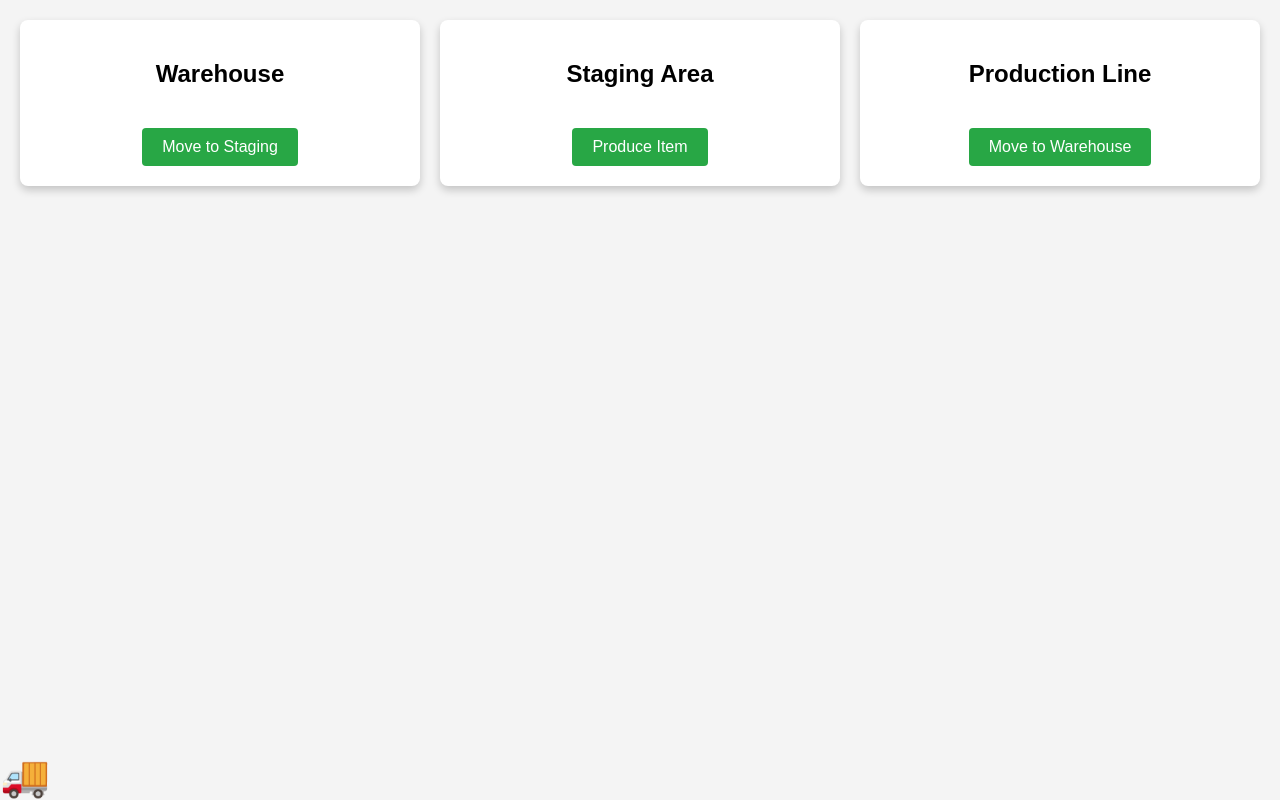
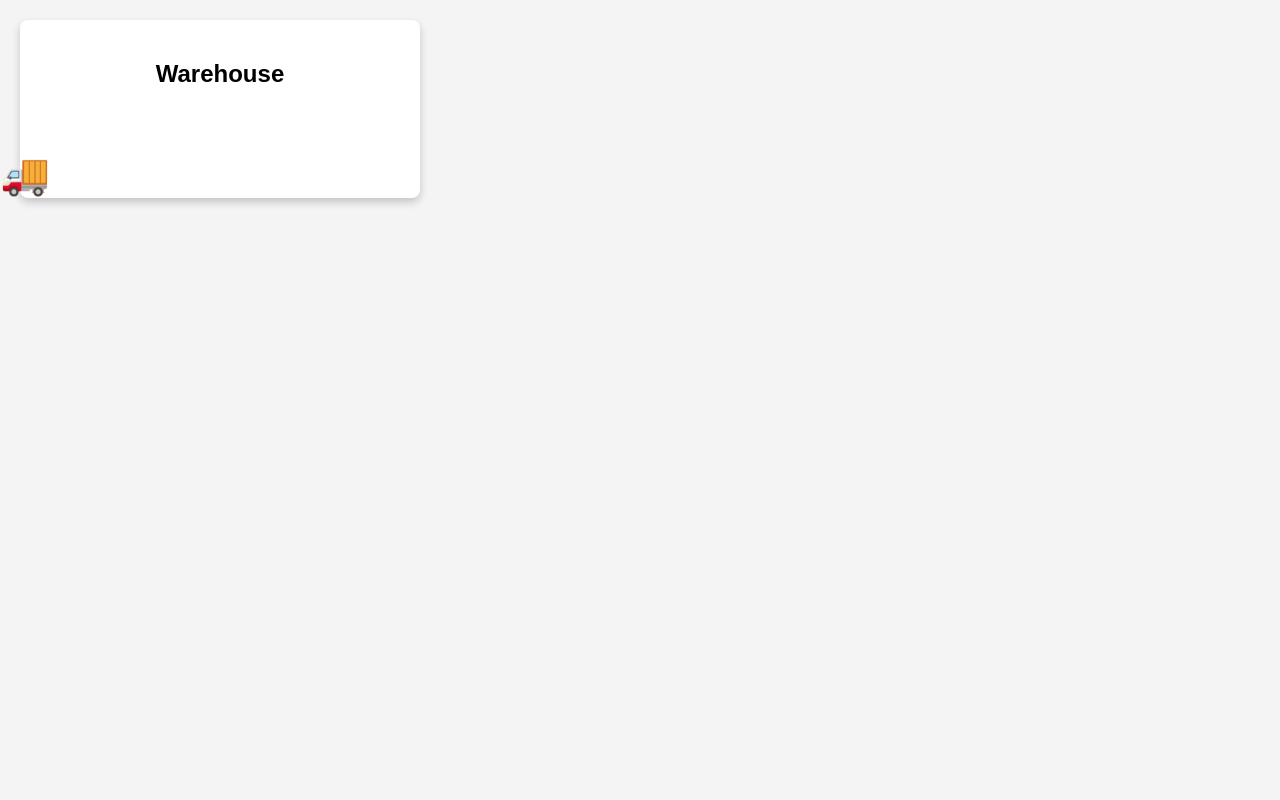
Before and after one commit to Wolfenheimm/erp-demo, a React (Create React App) app: page / in a window 1280 px wide. Built offline with nearby package versions, Linux system fonts and the light colour scheme.

Commit message:
Add means to communicate with local blockchain, Update warehouse listing display, Update Truck display and timing

```diff
--- a/src/App.css
+++ b/src/App.css
@@ -48,6 +48,7 @@ body {
   grid-template-columns: repeat(3, 1fr);
   gap: 20px;
   padding: 20px;
+  position: relative; /* For truck animation */
 }
 
 .section {
@@ -64,17 +65,25 @@ body {
   display: flex;
   flex-wrap: wrap;
   gap: 10px;
-  margin-bottom: 10px;
+  padding-bottom: 30px;
+  overflow-y: auto; /* Enable vertical scrolling */
+  max-height: 300px; /* Limit the height of the warehouse items */
+  padding: 10px; /* Add padding for better visibility */
+  box-sizing: border-box; /* Include padding in the width/height */
+  margin-bottom: 50px;
 }
 
 .item {
-  background: #007bff;
+  background: #b30a01;
   color: white;
   padding: 10px;
   border-radius: 4px;
-  font-size: 14px;
-  text-align: center;
-  min-width: 50px;
+  font-size: 12px;
+  font-style: bold;
+  text-align: left;
+  width: 100%;
+  margin-left: 20px;
+  border: 1px solid #ddd; /* Optional: Add a border for better visibility */
 }
 
 button {
@@ -94,7 +103,7 @@ button:hover {
 
 .truck {
   position: absolute;
-  bottom: 0;
+  bottom: 20px;
   left: 0;
   font-size: 40px;
 }
--- a/src/App.js
+++ b/src/App.js
@@ -1,47 +1,89 @@
-import React, { useState } from "react";
+import React, { useState, useEffect, useCallback } from "react";
 import { motion } from "framer-motion";
-import Truck from "./truck";
+import { callInventoryInsertion } from "./polkadot";
 import "./App.css";
+
+const ITEM_TEMPLATES = [
+  {
+    moved_by: "bob",
+    sku: "123123123",
+    abc_code: "A",
+    inventory_type: "RawMaterial",
+    product_type: "RawMaterials",
+    qty: 10,
+    weight: 5,
+    shelf_life: 365,
+    cycle_count: 0,
+    location: "Warehouse",
+  },
+  {
+    moved_by: "bob",
+    sku: "123123124",
+    abc_code: "A",
+    inventory_type: "RawMaterial",
+    product_type: "RawMaterials",
+    qty: 10,
+    weight: 5,
+    shelf_life: 365,
+    cycle_count: 0,
+    location: "Warehouse",
+  },
+  {
+    moved_by: "bob",
+    sku: "123123125",
+    abc_code: "A",
+    inventory_type: "RawMaterial",
+    product_type: "RawMaterials",
+    qty: 10,
+    weight: 5,
+    shelf_life: 365,
+    cycle_count: 0,
+    location: "Warehouse",
+  },
+];
 
 function App() {
   const [warehouse, setWarehouse] = useState([]);
-  const [staging, setStaging] = useState([]);
-  const [producedItems, setProducedItems] = useState([]);
+  const [lotCounter, setLotCounter] = useState(1);
+  const [isTruckMoving, setIsTruckMoving] = useState(false);
 
-  const handleDelivery = () => {
-    const newItems = Array.from({ length: 5 }, (_, i) => `Item-${Math.floor(Math.random() * 1000)}`);
-    setWarehouse((prev) => [...prev, ...newItems]);
-  };
+  // Stable handleDelivery function using useCallback
+  const handleDelivery = useCallback(async () => {
+    const randomIndex = Math.floor(Math.random() * ITEM_TEMPLATES.length);
+    const template = ITEM_TEMPLATES[randomIndex];
 
-  const moveToStaging = () => {
-    if (warehouse.length > 0) {
-      const item = warehouse[0];
-      setWarehouse((prev) => prev.slice(1));
-      setStaging((prev) => [...prev, item]);
+    const newItem = {
+      ...template,
+      lot_number: lotCounter,
+      created_at: Math.floor(Date.now() / 1000),
+    };
+
+    try {
+      const senderSeed = "//Alice"; // Replace with your seed/mnemonic
+      await callInventoryInsertion(senderSeed, newItem);
+
+      setWarehouse((prev) => [newItem, ...prev]);
+      setLotCounter((prev) => prev + 1);
+    } catch (error) {
+      console.error("Blockchain transaction failed:", error);
     }
-  };
+  }, [lotCounter]);
 
-  const produceItem = () => {
-    if (staging.length > 0) {
-      const item = staging[0];
-      setStaging((prev) => prev.slice(1));
-      setProducedItems((prev) => [...prev, `Produced-${item}`]);
-    }
-  };
+  // Simulate truck arriving periodically
+  useEffect(() => {
+    const interval = setInterval(() => {
+      setIsTruckMoving(true);
+      setTimeout(() => {
+        handleDelivery(); // Deliver item
+        setIsTruckMoving(false);
+      }, 3000);
+    }, 10000);
 
-  const moveToWarehouse = () => {
-    if (producedItems.length > 0) {
-      const item = producedItems[0];
-      setProducedItems((prev) => prev.slice(1));
-      setWarehouse((prev) => [...prev, item]);
-    }
-  };
+    return () => clearInterval(interval);
+  }, [handleDelivery]);
 
   return (
     <div className="factory">
-      {/* Truck for delivering items */}
-      <Truck onDeliver={handleDelivery} />
-
       <div className="section warehouse">
         <h2>Warehouse</h2>
         <div className="items">
@@ -52,107 +94,25 @@ function App() {
               animate={{ scale: 1.2 }}
               transition={{ duration: 0.5 }}
             >
-              {item}
+              <p>SKU: {item.sku}</p>
+              <p>Lot: {item.lot_number}</p>
+              <p>Created: {new Date(item.created_at * 1000).toLocaleString()}</p>
             </motion.div>
           ))}
         </div>
-        <button onClick={moveToStaging}>Move to Staging</button>
       </div>
-
-      <div className="section staging">
-        <h2>Staging Area</h2>
-        <div className="items">
-          {staging.map((item, index) => (
-            <motion.div
-              key={index}
-              className="item"
-              animate={{ rotate: 360 }}
-              transition={{ duration: 1 }}
-            >
-              {item}
-            </motion.div>
-          ))}
-        </div>
-        <button onClick={produceItem}>Produce Item</button>
-      </div>
-
-      <div className="section production">
-        <h2>Production Line</h2>
-        <div className="items">
-          {producedItems.map((item, index) => (
-            <motion.div
-              key={index}
-              className="item"
-              animate={{ y: 20 }}
-              transition={{ repeat: Infinity, duration: 0.5 }}
-            >
-              {item}
-            </motion.div>
-          ))}
-        </div>
-        <button onClick={moveToWarehouse}>Move to Warehouse</button>
+      <div>
+        <motion.div
+          className="truck"
+          animate={isTruckMoving ? { x: 400 } : { x: 0 }}
+          transition={{ duration: 3, ease: "easeInOut" }}
+        >
+          🚚
+        </motion.div>
       </div>
     </div>
+
   );
 }
 
 export default App;
-
-// import React, { useEffect, useState } from 'react';
-// import { connectToBlockchain, callInventoryInsertion } from './polkadot';
-
-// function App() {
-//   const [blockNumber, setBlockNumber] = useState(null);
-
-//   const [item] = useState({
-//     moved_by: 'bob',
-//     sku: '123123123',
-//     lot_number: 1,
-//     serial_number: 1001,
-//     abc_code: 'A',
-//     inventory_type: 'finishedgood',
-//     product_type: 'capitalgoods',
-//     qty: 10,
-//     weight: 5,
-//     shelf_life: 365,
-//     cycle_count: 0,
-//     created_at: Math.floor(Date.now() / 1000),
-//     location: 'Warehouse',
-//   });
-
-//   const [status, setStatus] = useState('');
-
-//   async function handleSubmit() {
-//     try {
-//       setStatus('Processing...');
-//       const senderSeed = '//Alice'; // Replace with your sender's seed phrase
-//       const result = await callInventoryInsertion(senderSeed, item);
-//       setStatus(`Transaction successful: ${result}`);
-//     } catch (error) {
-//       setStatus(`Transaction failed: ${error.message}`);
-//     }
-//   }
-
-//   useEffect(() => {
-//     async function fetchBlockNumber() {
-//       const api = await connectToBlockchain();
-//       const lastHeader = await api.rpc.chain.getHeader();
-//       setBlockNumber(lastHeader.number.toHuman());
-//     }
-
-//     fetchBlockNumber().catch(console.error);
-//   }, []);
-
-//   return (
-//     <div>
-//       <h1>Latest Block Number</h1>
-//       {blockNumber ? <p>{blockNumber}</p> : <p>Loading...</p>}
-
-//       <h1>Inventory Insertion</h1>
-//       <button onClick={handleSubmit}>Insert Item</button>
-//       <p>{status}</p>
-//     </div>
-//   );
-// }
-
-// export default App;
--- a/src/truck.js
+++ b/src/truck.js
@@ -11,7 +11,7 @@ function Truck({ onDeliver }) {
         onDeliver(); // Deliver items to the warehouse
         setIsMoving(false); // Reset truck position
       }, 3000); // Time for the truck to reach the warehouse
-    }, 10000); // Truck comes every 10 seconds
+    }, 15000); // Truck comes every 15 seconds
 
     return () => clearInterval(interval); // Cleanup on unmount
   }, [onDeliver]);
```
